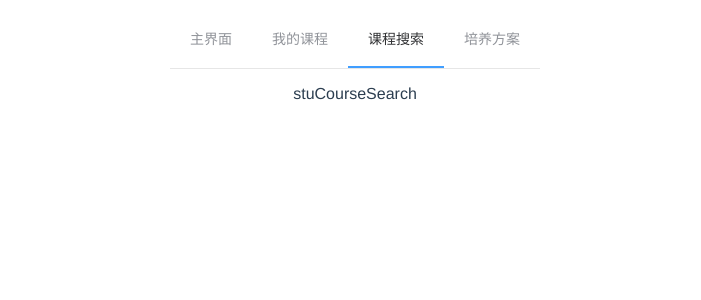
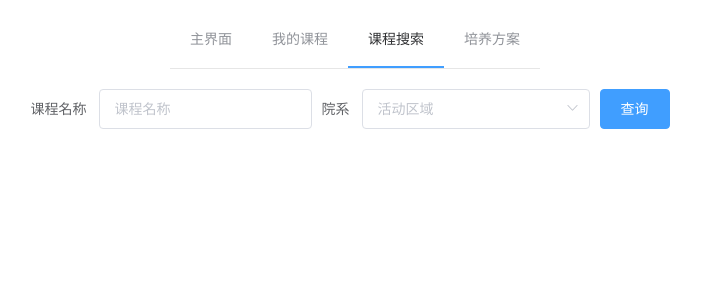
Before and after one commit to BangBreakfast/Not-Another-Completely-Heuristic-Elective, a Vue app in the folder elect_system/client/: page /stuCourseSearch in a window 1280 px wide. Shown: the top 300 px of the page, without its empty margins (285-986 px from the left). Built offline with nearby package versions, Linux system fonts and the light colour scheme.

Commit message:
init StuCourseSearch

```diff
--- a/elect_system/client/src/components/stu/stuCourseSearch.vue
+++ b/elect_system/client/src/components/stu/stuCourseSearch.vue
@@ -1,7 +1,47 @@
 <template>
-    <p>stuCourseSearch</p>
+<el-main>
+    <el-form :inline="true" :model="formInline" class="form-inline">
+    <el-form-item label="课程名称">
+        <el-input v-model="formInline.name" placeholder="课程名称"></el-input>
+    </el-form-item>
+    <el-form-item label="院系">
+        <el-select v-model="formInline.region" placeholder="活动区域">
+        <el-option v-for=" (name,nameIndex) in this.department" :key="nameIndex" :label="name" :value="name"></el-option>
+        </el-select>
+    </el-form-item>
+    <el-form-item>
+        <el-button type="primary" @click="onSubmit">查询</el-button>
+    </el-form-item>
+    </el-form>
+    <el-row v-if="this.OnSearch===true">
+        <el-pagination
+            background
+            layout="prev, pager, next"
+            :total="1000">
+        </el-pagination>
+    </el-row>
+</el-main>
 </template>
 <script>
 export default {
+  data () {
+    return {
+      formInline: {
+        name: '',
+        region: ''
+      },
+      OnSearch: false,
+      department: ['信科', '不是信科']
+    }
+  },
+  mounted () {
+    this.OnSearch = false
+  },
+  methods: {
+    onSubmit () {
+      console.log('submit!')
+      this.OnSearch = true
+    }
+  }
 }
 </script>
--- a/elect_system/client/src/components/stu/stuPersonal.vue
+++ b/elect_system/client/src/components/stu/stuPersonal.vue
@@ -1,5 +1,10 @@
 <template>
     <div class="class-table">
+
+        <el-row>
+            您剩余的意愿点:{{willpoint()}}
+        </el-row>
+        <el-divider></el-divider>
         <div class="table-wrapper">
             <div class="tabel-container">
 
@@ -21,19 +26,14 @@
                                 <el-row class="coursename">{{classTableData.courses[courseIndex][lessonIndex]|| '-'}}</el-row>
                                 <el-row v-if="classTableData.courses[courseIndex][lessonIndex]!==''">
                                     <span class="willpoint">意愿点：</span>
-                                    <el-input type="number" size="mini" oninput="if(value>100)value=100;if(value<0)value=0" v-model="classTableData.willing[courseIndex][lessonIndex]" max="100" min="0" class="block">
+                                    <el-input type="number" size="mini" oninput="if(value>100=100;if(value<0)value=0" v-model="classTableData.willing[courseIndex][lessonIndex]" max="100" min="0" class="block">
                                 </el-input>
                                 </el-row>
                                 <el-row v-if="classTableData.courses[courseIndex][lessonIndex]!==''">
                                     <el-button size=mini type="primary" @click="modify(courseIndex,lessonIndex)" >修改</el-button>
-                                 </el-row>
-                                <el-row>
-                                    {{classTableData.details[courseIndex][lessonIndex]|| '-'}}
-                                </el-row>
-                                <el-popover placement="bottom"
+                                    <el-popover placement="bottom"
                                         width="100"
                                         triger="click"
-                                        v-if="classTableData.courses[courseIndex][lessonIndex]!==''"
                                         v-model="visible"
                                         >
                                         <div style="text-align: center; margin: 0">
@@ -43,6 +43,8 @@
                                         </div>
                                     <el-button size=mini type="danger" slot="reference">退课</el-button>
                                 </el-popover>
+                                </el-row>
+                                <el-row> {{classTableData.details[courseIndex][lessonIndex]|| '-'}}</el-row>
                             </td>
                         </tr>
                     </tbody>
@@ -132,6 +134,15 @@ export default {
     },
     remove (courseIndex, lessonIndex) {
       axios.post('http://localhost:8000/stu/PersonalCourse', {'courseid': this.classTableData.id[courseIndex][lessonIndex], 'willpoint': this.classTableData.willing[courseIndex][lessonIndex], 'type': 1}).then(response => (this.$router.go(0)))
+    },
+    willpoint () {
+      let will = 100
+      for (let i in this.classTableData.id) {
+        if (i !== '') {
+          will = will - Number(i)
+        }
+      }
+      return will
     }
   }
 }
```
